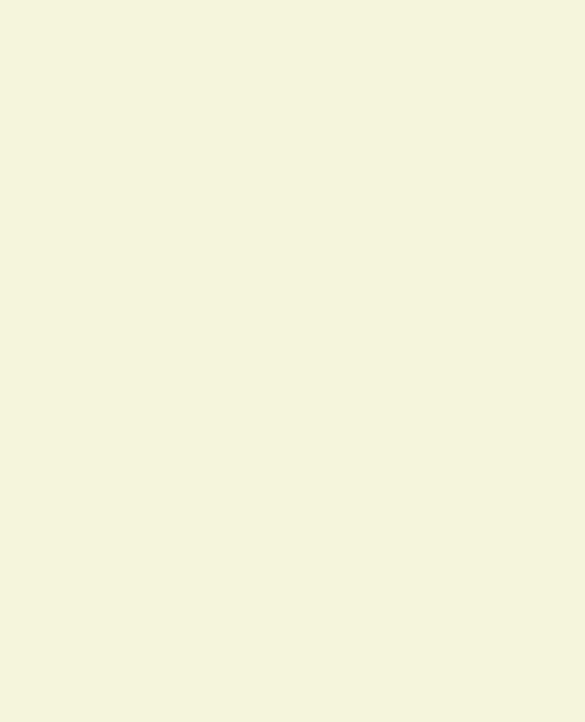
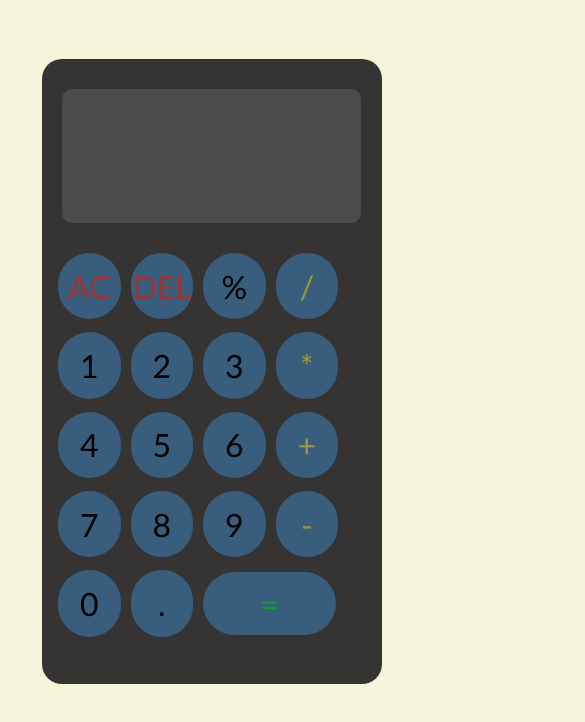
Before and after one commit to prerna22pal/encryptix-task1, a plain HTML site: page index.html in a window 390 px wide. Shown: the top 722 px of the page, 585 px wide, since content can reach past the window. Drawn offline with Linux system fonts and the light colour scheme.

Commit message:
first commit

```diff
--- a/style.css
+++ b/style.css
@@ -4,17 +4,13 @@
   background-color: beige;
   font-family: 'Trebuchet MS', 'Lucida Sans Unicode', 'Lucida Grande', 'Lucida Sans', Arial, sans-serif;
 }
-.main{
-  height: 80vmin;
-  margin: 7vh 0vh 0 75vh;
-
-}
 .calc-body{
-  height: 80vmin;
+ height: 80vmin;
   width: 55vmin;
   border-radius: 20px;
   background-color: rgb(54, 51, 51);
   padding: 5px;
+  margin: 7vh 0vh 0 75vh;
 }
 .calc-body input{
   height: 15vmin;
@@ -38,7 +34,7 @@
   height: 55vmin;
   width: 54vmin;
   border-radius: 10px;
-  background-color:  rgb(54, 51, 51);
+  background-color:   rgb(54, 51, 51);
   margin: 25px 0 0 5px;
   flex-wrap: wrap;
   justify-content: center;
@@ -48,12 +44,10 @@
 }
 .show{
   color: rgb(198, 198, 198);
-  font-size: 40px;
+  font-size: 50px;
   margin: 100vmin;
   text-align:right;
   padding: 7px;
-
-
 }
 .box{
   height: 10vmin;
@@ -75,3 +69,43 @@
   box-shadow: 10px;
   border: none;
 }
+
+
+@media only screen and (max-width: 625px)
+{
+   .calc-body{
+    height: 615px;
+     width: 330px;
+     margin: 7vh 0vh 0 5vh;
+   }
+   .btn{
+    height: 420px;
+    width: 315px;
+    margin: 20px 0 0 8px;
+    flex-wrap: wrap;
+    justify-content: center;
+    align-items: center;
+    justify-content: space-between;
+
+  }
+  .calc-body input{
+    height: 120px;
+    width: 285px;
+    border: none;
+    border-radius: 10px;
+    margin: 25px 0 0 15px;
+    background-color: rgb(77, 74, 74);
+  }
+  .box{
+    height: 17vmin;
+    width: 16vmin;
+    background-color: rgb(57, 93, 125);
+    border-radius: 35px;
+    margin: 3px;
+    margin-top: 10px;
+  }
+  .box2{
+    height: 16vmin;
+    width: 34vmin;
+  }
+}
```
Also changed, not shown: index.html (+1 -0 lines).
